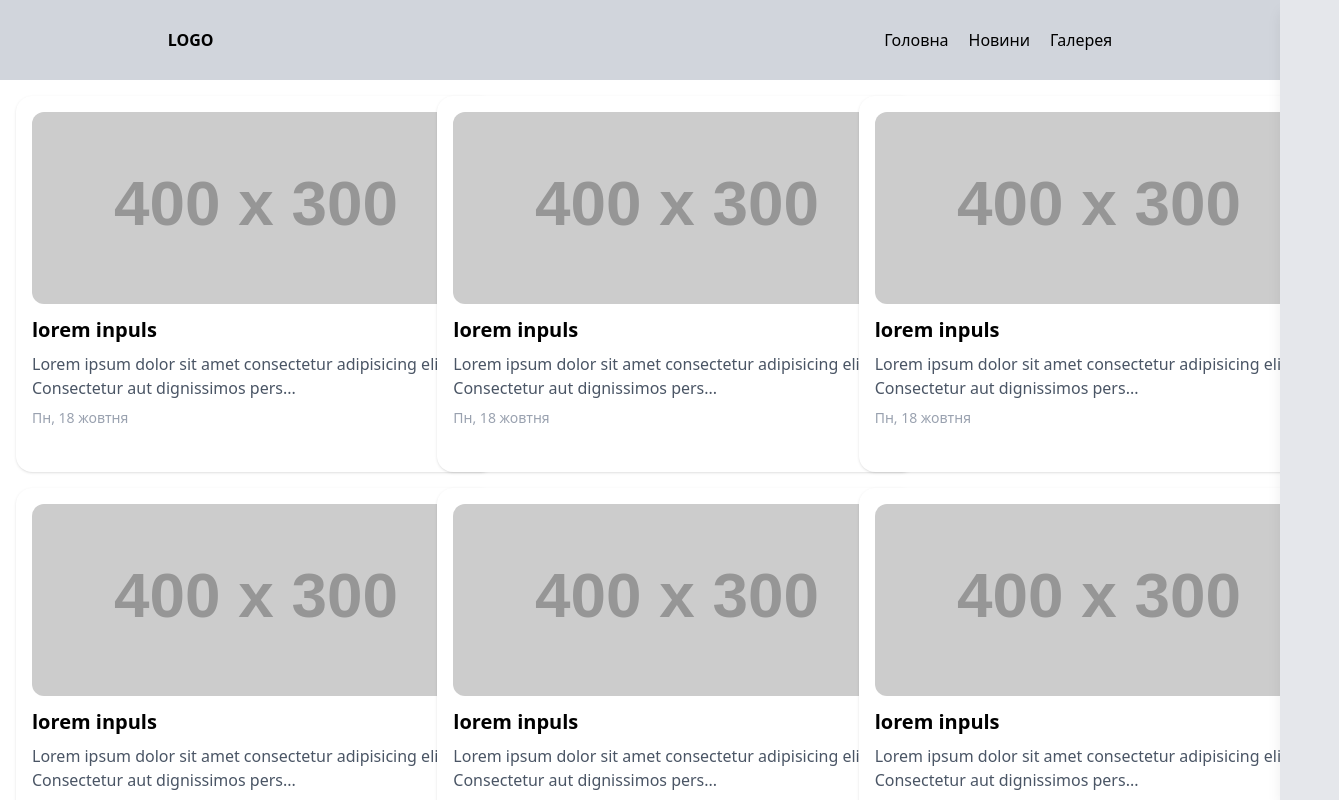
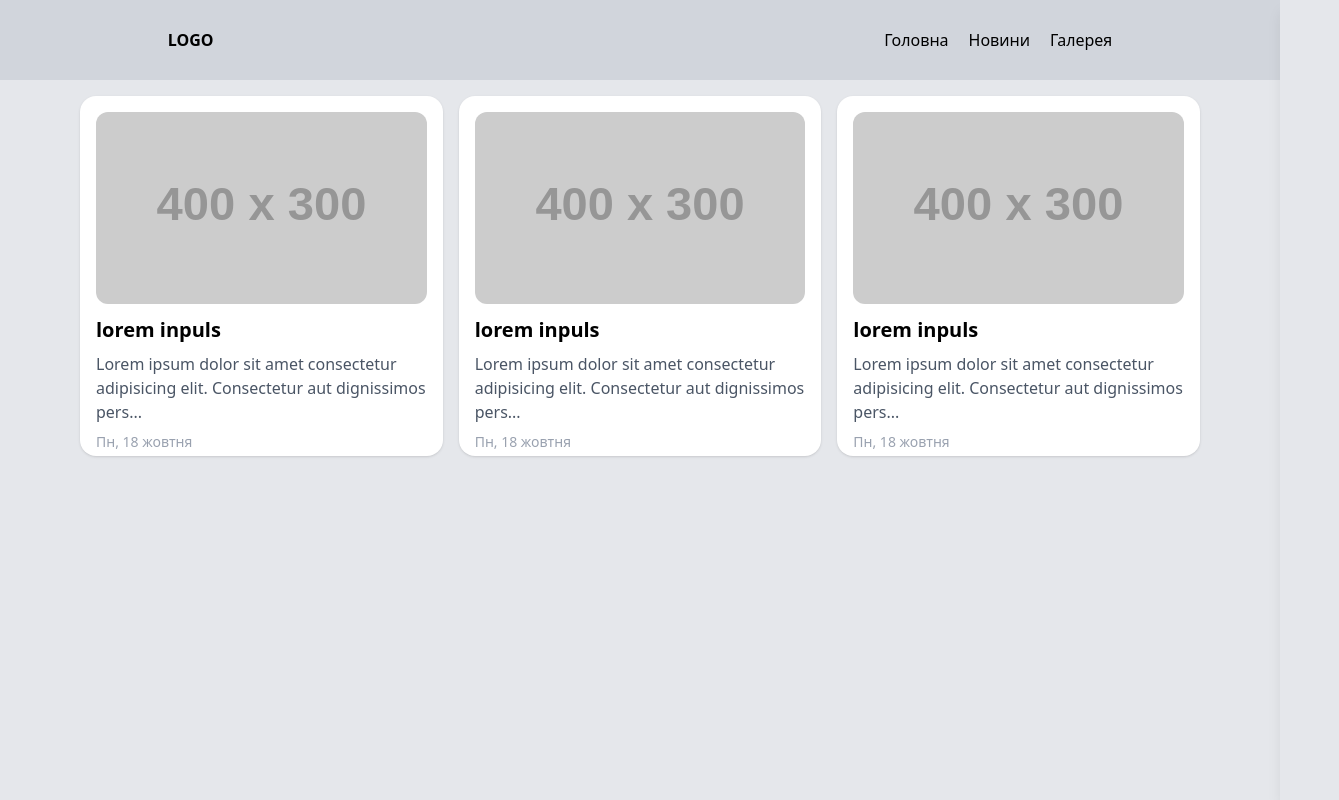
Before and after one commit to zhamanko/grant-project-template, a React (Vite) app: page /news in a window 1280 px wide. Shown: the top 800 px of the page, 1339 px wide, since content can reach past the window. Built offline with nearby package versions, Linux system fonts and the light colour scheme.

Commit message:
refactor: update NewsCard layout and enhance News page structure

```diff
--- a/src/components/NewsCard.jsx
+++ b/src/components/NewsCard.jsx
@@ -3,7 +3,7 @@ export default function NewsCard({ img, title, description, date }) {
     <div
       className="
         bg-white shadow rounded-2xl overflow-hidden hover:shadow-lg transition
-        flex flex-col p-4 w-120
+        flex flex-col p-4 h-90
       "
     >
       <img
@@ -11,9 +11,11 @@ export default function NewsCard({ img, title, description, date }) {
         alt={title}
         className="w-full h-48 object-cover rounded-xl mb-3"
       />
-      <h1 className="text-xl font-semibold mb-2">{title}</h1>
-      <p className="text-gray-600 mb-2">{description}...</p>
-      <p className="text-sm text-gray-400">{date}</p>
+      <div className="flex flex-col">
+        <h1 className="text-xl font-semibold mb-2">{title}</h1>
+        <p className="text-gray-600 mb-2">{description}...</p>
+        <p className="text-sm text-gray-400">{date}</p>
+      </div>
     </div>
   );
 }
--- a/src/pages/Gallery.jsx
+++ b/src/pages/Gallery.jsx
@@ -1,5 +1,4 @@
 export default function Gallary() {
-
   const images = [
     "https://placehold.co/400x300/png",
     "https://placehold.co/500x600/png",
@@ -19,12 +18,22 @@ export default function Gallary() {
     <>
       <div className="columns-2 md:columns-3 lg:columns-4 gap-4 p-4">
         {images.map((src, i) => (
+          <div
+            key={i}
+            className="relative group mb-4 break-inside-avoid overflow-hidden rounded-lg shadow"
+          >
             <img
-            key={i}
               src={src}
               alt=""
-            className="w-full mb-4 rounded-lg shadow transition-transform duration-300 hover:scale-102"
+              className="w-full transition-transform duration-300 group-hover:scale-105"
             />
+            <a
+              href={src}
+              className="absolute bottom-0 left-0 w-full translate-y-full group-hover:translate-y-0 bg-black/60 text-white text-center text-sm py-2 transition-transform duration-300"
+            >
+              {src}
+            </a>
+          </div>
         ))}
       </div>
     </>
--- a/src/pages/News.jsx
+++ b/src/pages/News.jsx
@@ -2,7 +2,8 @@ import NewsCard from "../components/NewsCard";
 
 export default function News() {
   return (
-    <div className="min-h-screen grid grid-cols-3 gap-4 p-4">
+    <div className="min-h-screen bg-gray-200">
+      <div className="px-20 grid grid-cols-3 gap-4 p-4">
         <NewsCard
           title="lorem inpuls"
           description="Lorem ipsum dolor sit amet consectetur adipisicing elit. Consectetur aut dignissimos pers"
@@ -21,24 +22,8 @@ export default function News() {
           date="Пн, 18 жовтня"
           img="https://placehold.co/400x300/png"
         />
-      <NewsCard
-        title="lorem inpuls"
-        description="Lorem ipsum dolor sit amet consectetur adipisicing elit. Consectetur aut dignissimos pers"
-        date="Пн, 18 жовтня"
-        img="https://placehold.co/400x300/png"
-      />
-      <NewsCard
-        title="lorem inpuls"
-        description="Lorem ipsum dolor sit amet consectetur adipisicing elit. Consectetur aut dignissimos pers"
-        date="Пн, 18 жовтня"
-        img="https://placehold.co/400x300/png"
-      />
-      <NewsCard
-        title="lorem inpuls"
-        description="Lorem ipsum dolor sit amet consectetur adipisicing elit. Consectetur aut dignissimos pers"
-        date="Пн, 18 жовтня"
-        img="https://placehold.co/400x300/png"
-      />
+
+      </div>
     </div>
   );
 }
```
Lines whose indentation alone changed are shown as unchanged.
